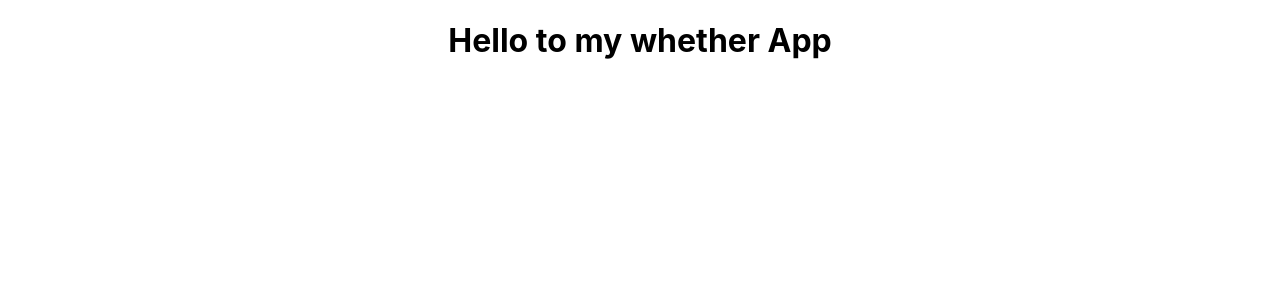
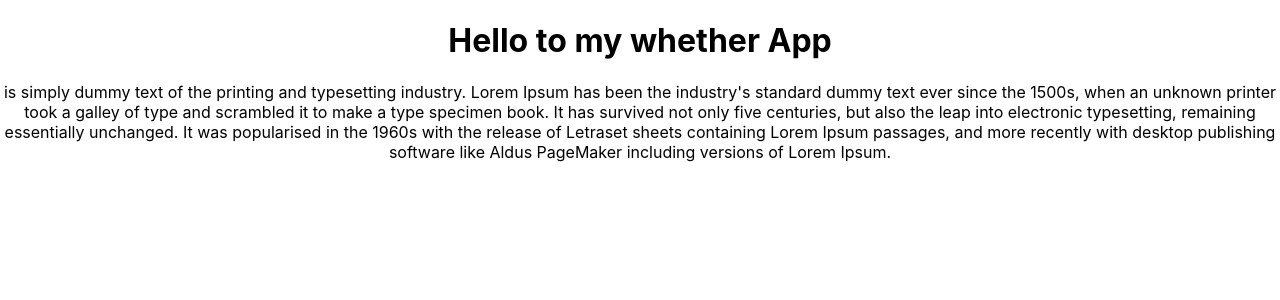
Before and after one commit to Mus90/fetching-fake-data, a React (Create React App) app: page / in a window 1280 px wide. Shown: the top 300 px of the page. Built offline with nearby package versions, Linux system fonts and the light colour scheme.

Commit message:
Add new paragraph

```diff
--- a/src/App.js
+++ b/src/App.js
@@ -5,6 +5,17 @@
   return (
     <div className="App">
       <h1>Hello to my whether App</h1>
+      <p>
+        is simply dummy text of the printing and typesetting industry. Lorem
+        Ipsum has been the industry's standard dummy text ever since the 1500s,
+        when an unknown printer took a galley of type and scrambled it to make a
+        type specimen book. It has survived not only five centuries, but also
+        the leap into electronic typesetting, remaining essentially unchanged.
+        It was popularised in the 1960s with the release of Letraset sheets
+        containing Lorem Ipsum passages, and more recently with desktop
+        publishing software like Aldus PageMaker including versions of Lorem
+        Ipsum.
+      </p>
     </div>
   );
 }
```
